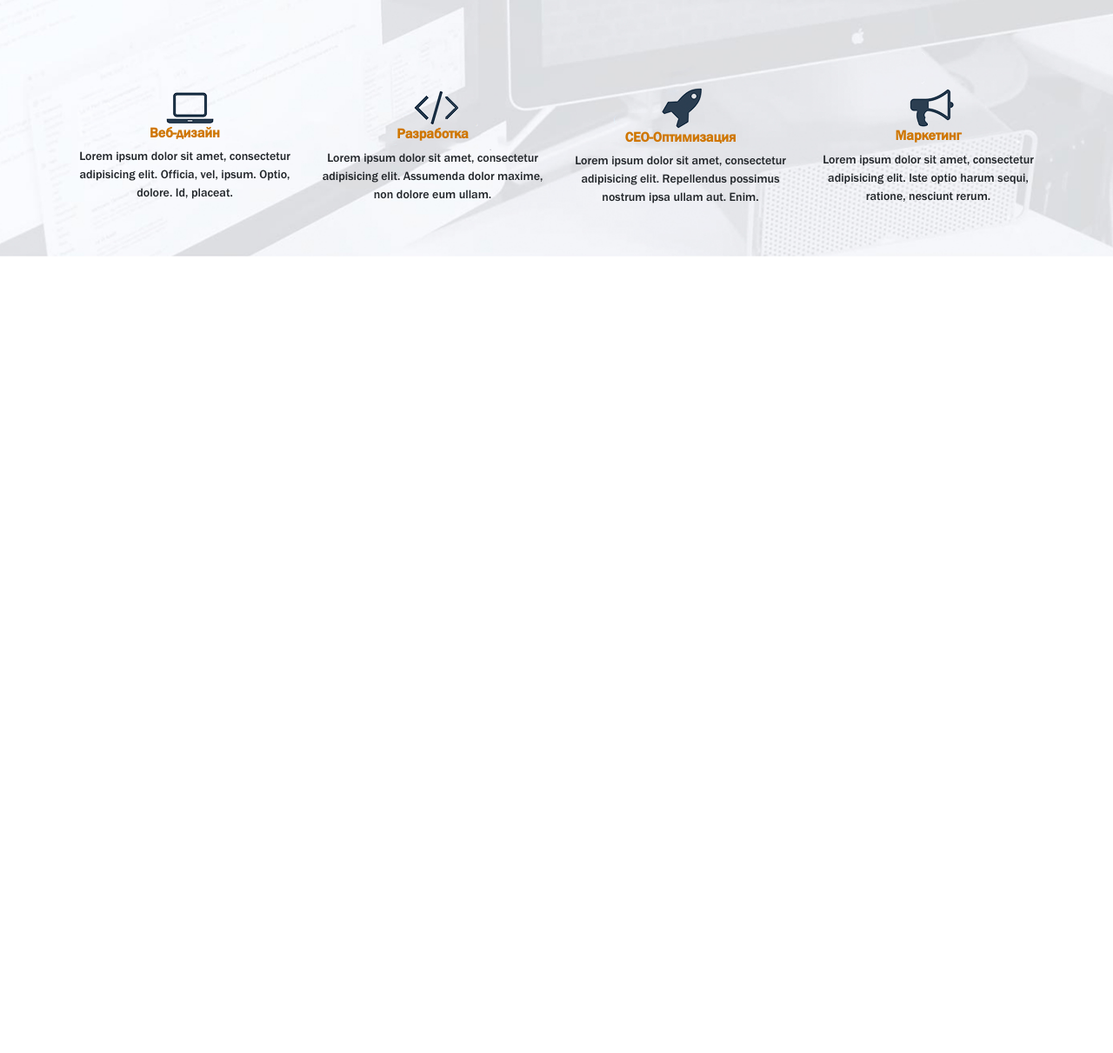
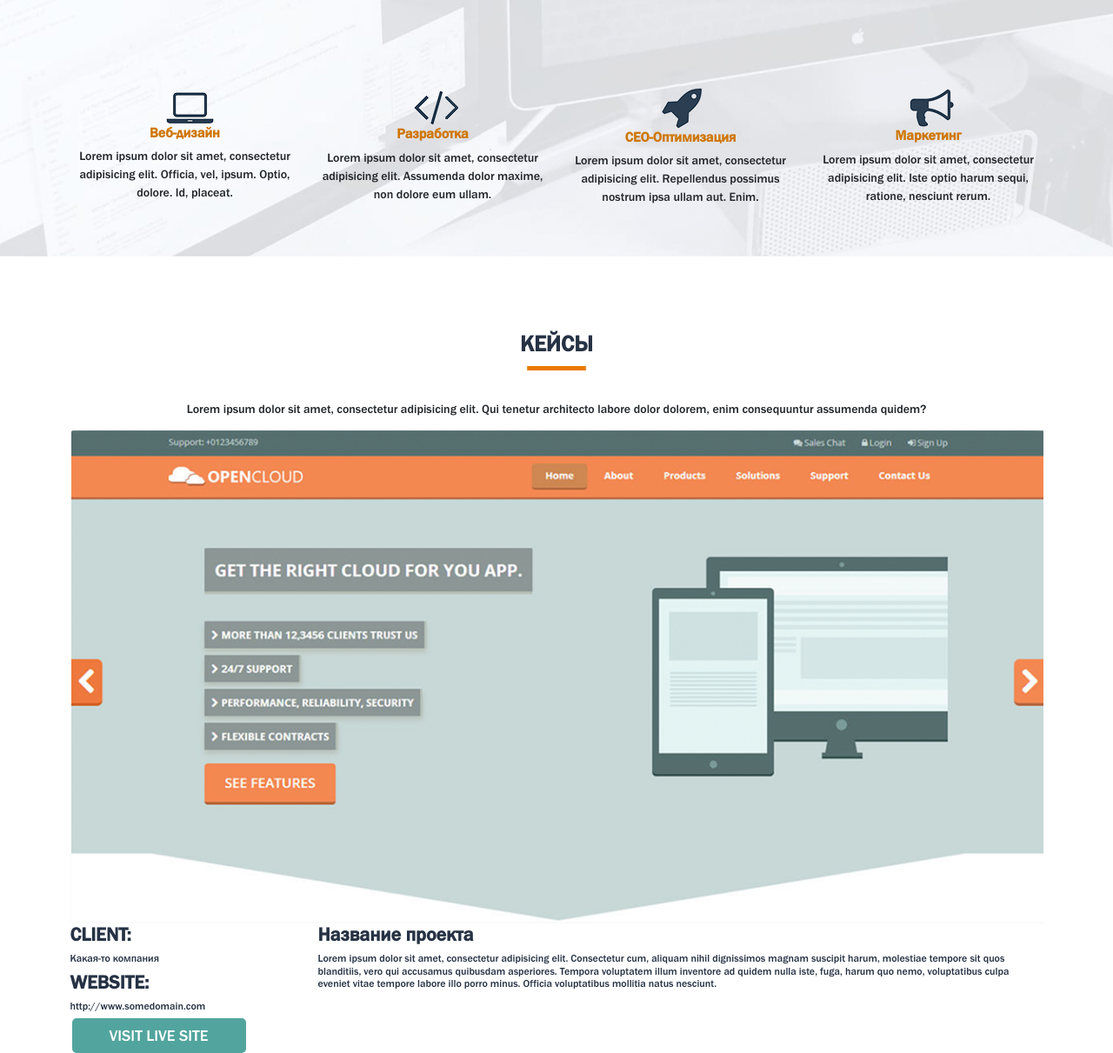
Before and after one commit to leeldan/leeldan.github.io, a plain HTML site: page Maket_bootstrap/src/index1.html in a window 1280 px wide. Shown: the part 1702-2913 px from the top of the page at 87% size. Before the commit the page ends 1998 px from the top, so only its background shows below. Drawn offline with Linux system fonts and the light colour scheme.

Commit message:
add cases

```diff
--- a/Maket_bootstrap/src/css/style.css
+++ b/Maket_bootstrap/src/css/style.css
@@ -281,3 +281,90 @@ main{
         margin-top: -10%;
     }
 }
+
+.cases{
+    text-align: center;
+    width: 100%;
+    height: 95%;
+    background: url(../img/line.png) 50% 125px/70px 5px no-repeat;
+    padding-top: 42px;
+}
+
+.cases h2{
+    font-size: 26px;
+    font-weight: bold;
+    color: #263244;
+}
+
+.cases p{
+    text-align: center;
+    font-size: 14px;
+}
+
+.cases h3{
+    text-align: left;
+    font-size: 22px;
+    font-weight: bold;
+    color: #263244;
+}
+
+.cases h5{
+    text-align: left;
+    font-size: 12px;
+    font-weight: 100;
+    color: #263244;
+}
+
+.cases h4{
+    text-align: left;
+    font-size: 22px;
+    font-weight: bold;
+    color: #263244;
+}
+
+.cases h6{
+    text-align: left;
+    font-size: 12px;
+    font-weight: 100;
+    color: #263244;
+}
+
+.cases input{
+    height: 40px;
+    width: 200px;
+    text-align: center;
+    border: 2px solid #52a59e;
+    background: #52a59e;
+    border-radius: 5px;
+    color: #fff;
+    font-size: 18px;
+    margin-left: -110px;
+}
+
+.cases input:hover{
+    background-color: #78a1b7;
+    color: black;
+    transition: all 0.2s;
+}
+
+.cases input:active{
+    transform: scale(1.1);
+}
+
+@media (max-width: 1400px){
+    .cases input{
+        margin-left: -60px;
+    }
+}
+
+@media (max-width: 1200px){
+    .cases input{
+        margin-left: -30px;
+    }
+}
+
+@media (max-width: 768px){
+    .cases input{
+        margin-left: -50px;
+    }
+}
--- a/Maket_bootstrap/src/index1.html
+++ b/Maket_bootstrap/src/index1.html
@@ -117,7 +117,28 @@
         </section>
     </skills>
 
-
+    <cases>
+        <section class="cases">
+            <div class="container h-200 mb-5">
+                <div class="row align-items-center h-10 pt-5"><h2>КЕЙСЫ</h2></div>
+                <div class="row alignt-content-center h-20 mt-5"><p>Lorem ipsum dolor sit amet, consectetur adipisicing elit. Qui tenetur architecto labore dolor dolorem, enim consequuntur assumenda quidem?</p></div>
+                <div class="row"><img src="img/example.png" alt=""></div>
+                <div class="row align-items-start">
+                    <div class="col-xxl-3 col-xl-3 col-lg-3 col-md-4 col-sm-6 justify-content-start">
+                        <h3>CLIENT:</h3>
+                        <h5>Какая-то компания</h5>
+                        <h3>WEBSITE:</h3>
+                        <h5>http://www.somedomain.com</h5>
+                        <input type="submit" value="VISIT LIVE SITE">
+                    </div>
+                    <div class="col-xxl-9 col-xl-9 col-lg-9 col-md-8 col-sm-6 justify-content-start">
+                       <h4>Название проекта</h4>
+                       <h6>Lorem ipsum dolor sit amet, consectetur adipisicing elit. Consectetur cum, aliquam nihil dignissimos magnam suscipit harum, molestiae tempore sit quos blanditiis, vero qui accusamus quibusdam asperiores. Tempora voluptatem illum inventore ad quidem nulla iste, fuga, harum quo nemo, voluptatibus culpa eveniet vitae tempore labore illo porro minus. Officia voluptatibus mollitia natus nesciunt.</h6>
+                    </div>
+                </div>
+            </div>
+        </section>
+    </cases>
 
 
 
```
